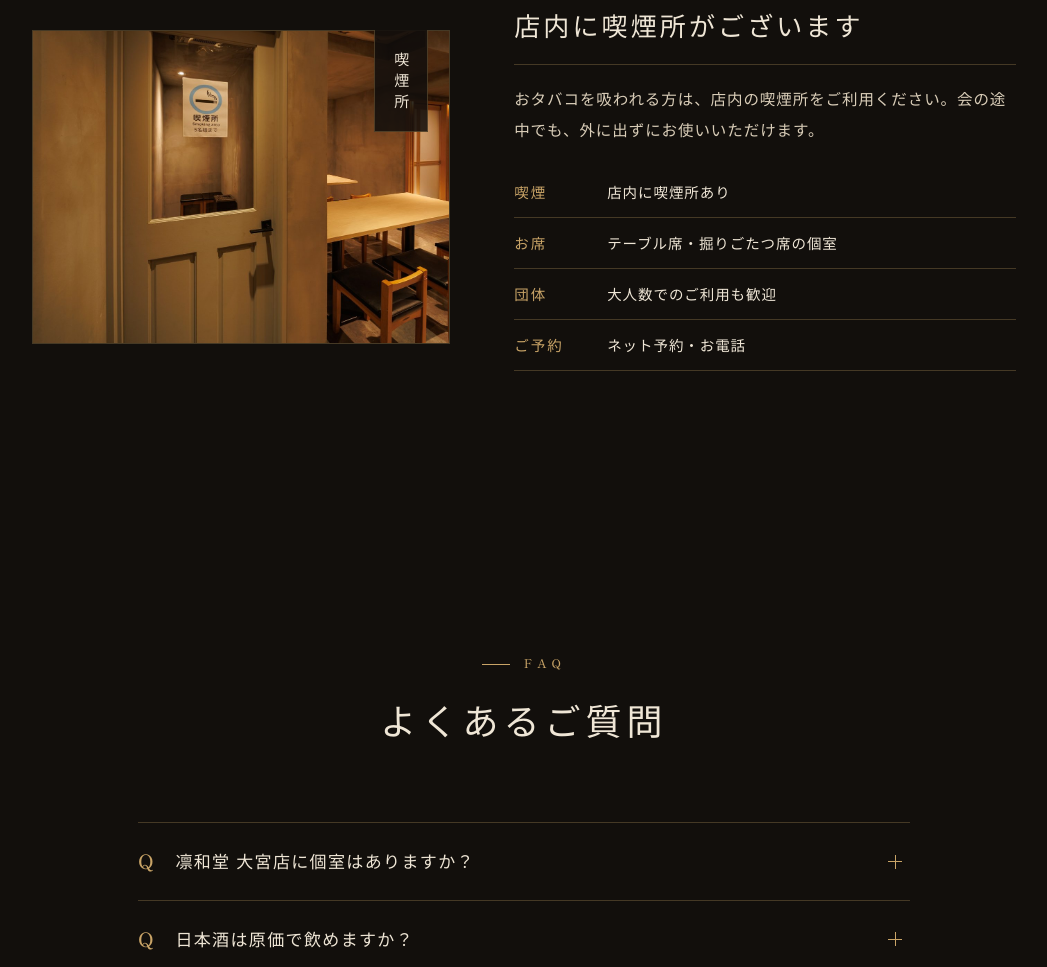
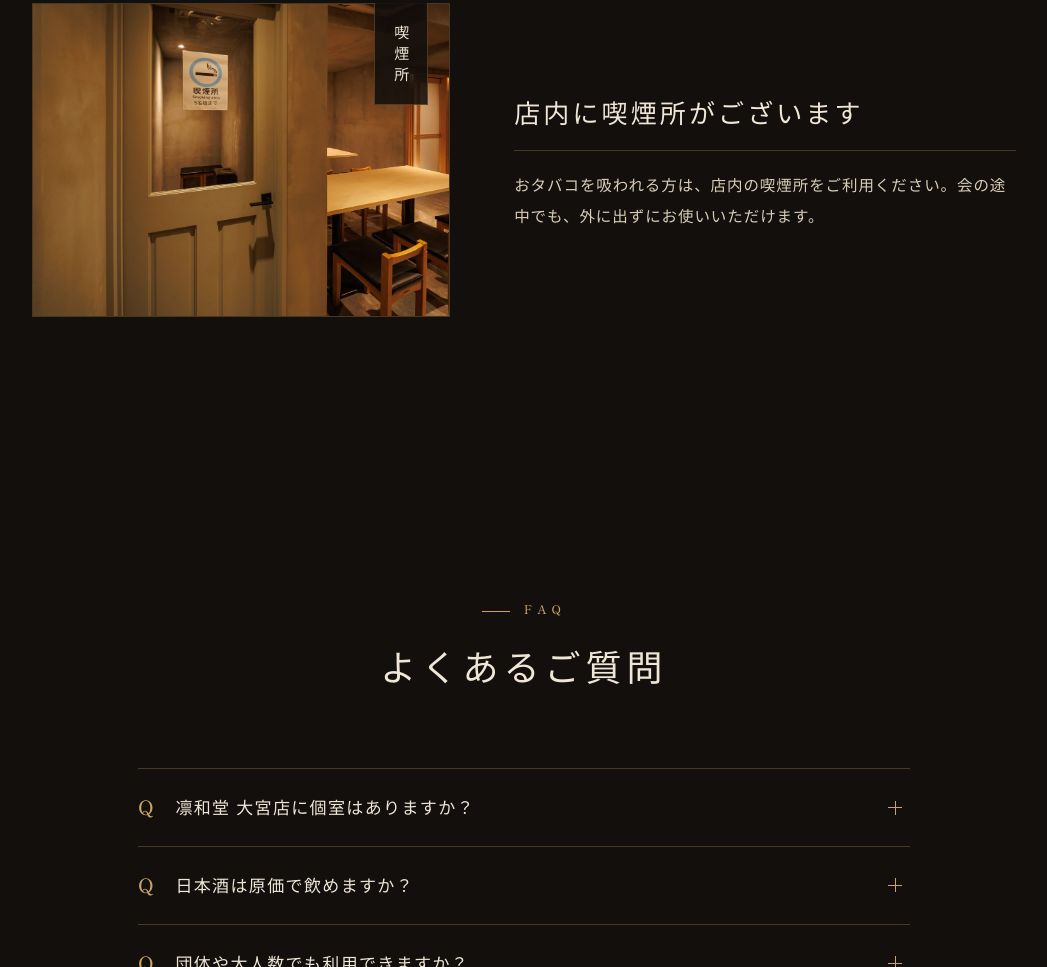
Before and after one commit to creativeplace20120316-pixel/rinwado-omiya, a plain HTML site: page index.html in a window 1280 px wide. Shown: the part 9990-10957 px from the top of the page, without its empty margins (116-1163 px from the left). Drawn offline with Linux system fonts and the light colour scheme.

Commit message:
設備・サービス欄の一覧を削除
Co-Authored-By: Claude Fable 5.2 <noreply@anthropic.com>

```diff
--- a/index.html
+++ b/index.html
@@ -388,14 +388,7 @@
     </figure>
     <div class="facility-body reveal">
       <h3>店内に喫煙所がございます</h3>
-      <p>おタバコを吸われる方は、店内の喫煙所をご利用ください。会の途中でも、外に出ずにお使いいただけます。</p>
-      <dl class="facility-list">
-        <dt>喫煙</dt><dd>店内に喫煙所あり</dd>
-        <dt>お席</dt><dd>テーブル席・掘りごたつ席の個室</dd>
-        <dt>団体</dt><dd>大人数でのご利用も歓迎</dd>
-        <dt>ご予約</dt><dd>ネット予約・お電話</dd>
-      </dl>
-    </div>
+      <p>おタバコを吸われる方は、店内の喫煙所をご利用ください。会の途中でも、外に出ずにお使いいただけます。</p>    </div>
   </div>
 </section>
 
```
